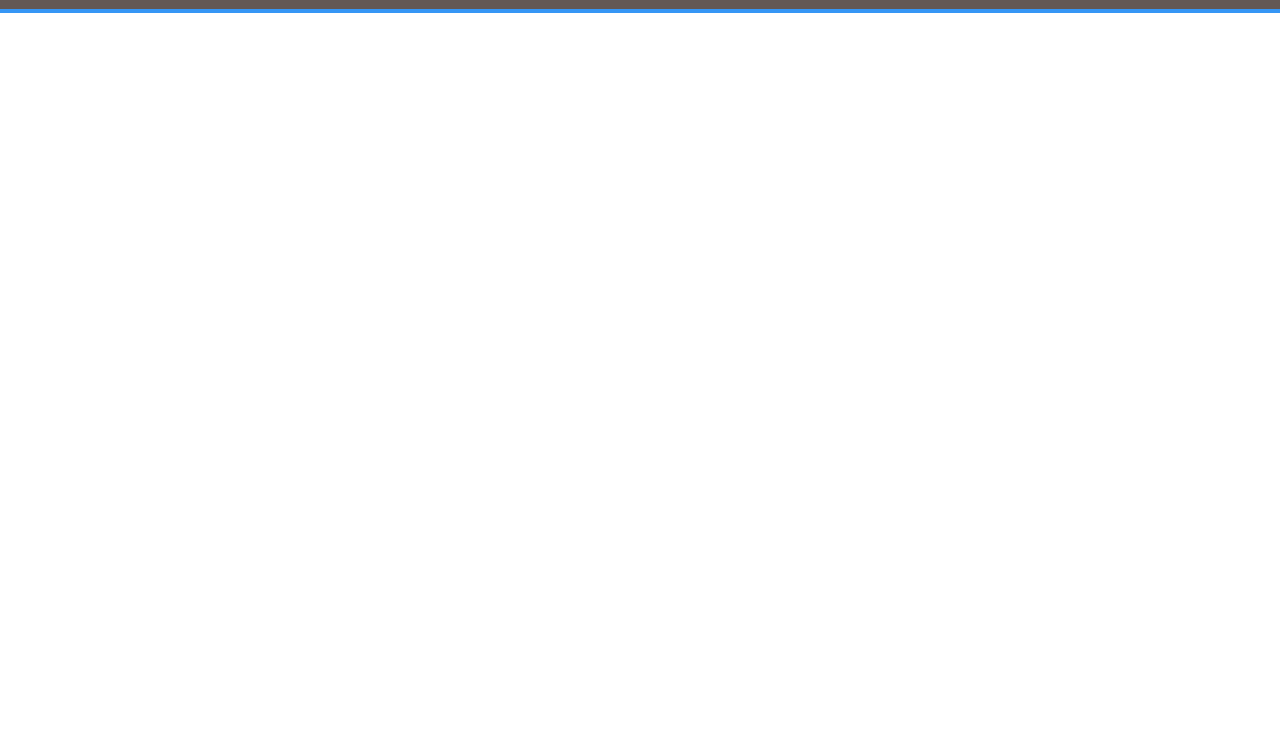
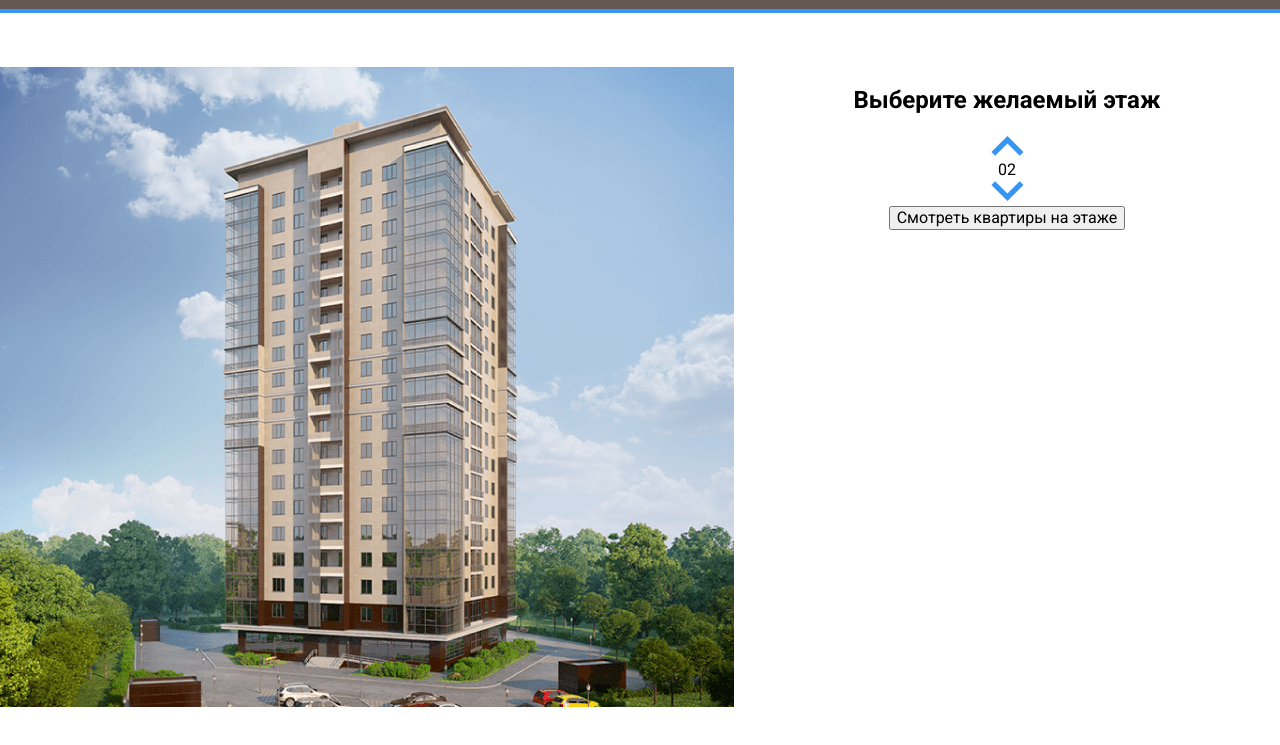
Before and after one commit to ani778/Melody, a plain HTML site: page index.html in a window 1280 px wide. Shown: the part 55-800 px from the top of the page. Drawn offline with Linux system fonts and the light colour scheme.

Commit message:
Add files via upload

```diff
--- a/css/style.css
+++ b/css/style.css
@@ -50,3 +50,33 @@ body {
   text-decoration: none;
   color: #fff;
 }
+.main {
+  max-width: 1280px;
+  margin: auto;
+  padding-top: 54px;
+  display: flex;
+}
+.main-info {
+  flex-grow: 1;
+  text-align: center;
+}
+.home-image path{
+  opacity: 0;
+  cursor: pointer;
+}
+.home-image path:hover {
+  opacity: 1;
+}
+
+.counter-group {
+  display: flex;
+  flex-direction: column;
+  align-items:center;
+}
+.counter-button {
+  background-color: #fff;
+  border: none;
+}
+.counter-arrow-down {
+  transform: rotateX(180deg);
+}
--- a/index.html
+++ b/index.html
@@ -43,5 +43,52 @@
       </div>
       <!-- /.navbar -->
     </header>
+    <main class="main">
+      <div class="main-image">
+        <svg class="home-image" width="734" height="640" viewBox="0 0 734 640" fill="none" xmlns="http://www.w3.org/2000/svg" xmlns:xlink="http://www.w3.org/1999/xlink">
+<rect width="734" height="640" fill="url(#pattern0)"/>
+<defs>
+<pattern id="pattern0" patternContentUnits="objectBoundingBox" width="1" height="1">
+<use xlink:href="#image0" transform="translate(-0.00408719) scale(0.0013624 0.0015625)"/>
+</pattern>
+<image id="image0" width="740" height="640" xlink:href="img/home.png"/>
+</defs>
+<path d="M222 527L442.8 535L512 521.3V543L443.5 562.7L222 551.7V527Z" fill="#3595F6" fill-opacity="0.75"/>
+<path d="M223 526V501L443.3 504.3L513 501V521L443.7 534L223 526Z" fill="#3595F6" fill-opacity="0.75"/>
+<path d="M223 500V475H444H513V498L445 505L223 500Z" fill="#3595F6" fill-opacity="0.75"/>
+<path d="M223 476V451L444.3 447.3L512 454V476H444" fill="#3595F6" fill-opacity="0.75"/>
+<path d="M223 450V424L444.5 420.7L513 431.7V453L444 446.3L223 450Z" fill="#3595F6" fill-opacity="0.75"/>
+<path d="M222 423V399.3L443 387L514 410V431.3L443 419L222 423Z" fill="#3595F6" fill-opacity="0.75"/>
+<path d="M222 401V376L444.2 359.7L514 388.3V409L443.7 387.3L222 401Z" fill="#3595F6" fill-opacity="0.75"/>
+<path d="M222 376V351L444.5 330.7L514 367.3V388L442 359.3L222 376Z" fill="#3595F6" fill-opacity="0.75"/>
+<path d="M222 350V326L445 301.3L514 345.3V367L444.7 329L222 350Z" fill="#3595F6" fill-opacity="0.75"/>
+<path d="M222 325V301L444.5 272.3L514 323.3V344L443.7 301.7L222 325Z" fill="#3595F6" fill-opacity="0.75"/>
+<path d="M221 301V277L443.3 244L514 303.3V323L444 272.3L221 301Z" fill="#3595F6" fill-opacity="0.75"/>
+<path d="M222 276V252L443.2 217L513 281V302L444.3 243.7L222 276Z" fill="#3595F6" fill-opacity="0.75"/>
+<path d="M222 252V227L444.3 189L513 259.3V280L444 216L222 252Z" fill="#3595F6" fill-opacity="0.75"/>
+<path d="M222 226V201L442.8 157.3L513 236.3V259L444 185.7L222 226Z" fill="#3595F6" fill-opacity="0.75"/>
+<path d="M223 202V177L443 129L513 214V237L442.3 157.7L223 202Z" fill="#3595F6" fill-opacity="0.75"/>
+<path d="M222 177V152L441.8 100L513 192.3V215L443.3 128.7L222 177Z" fill="#3595F6" fill-opacity="0.75"/>
+<path d="M222 152V126L444 69.3L513 171V192L443.7 100.3L222 152Z" fill="#3595F6" fill-opacity="0.75"/>
+
+</svg>
+
+      </div>
+      <!-- /.main-image -->
+      <div class="main-info">
+        <h2 class="main-title">Выберите желаемый этаж</h2>
+        <div class="counter-group">
+          <button class="counter-button counter-up">
+            <img src="img/arrow.svg" alt="arrow-up" class="counter-arrow counter-arrow-up">
+          </button>
+          <span class="counter">02</span>
+          <button class="counter-button counter-down">
+            <img src="img/arrow.svg" alt="arrow-down" class="counter-arrow counter-arrow-down">
+          </button>
+        </div>
+        <button class="button button-primary">Смотреть  квартиры на этаже</button>
+      </div>
+      <!-- /.main-info -->
+    </main>
   </body>
 </html>
```
Also changed, not shown: img/Group 3.svg (added), img/arrow.svg (added), img/home.png (added).
